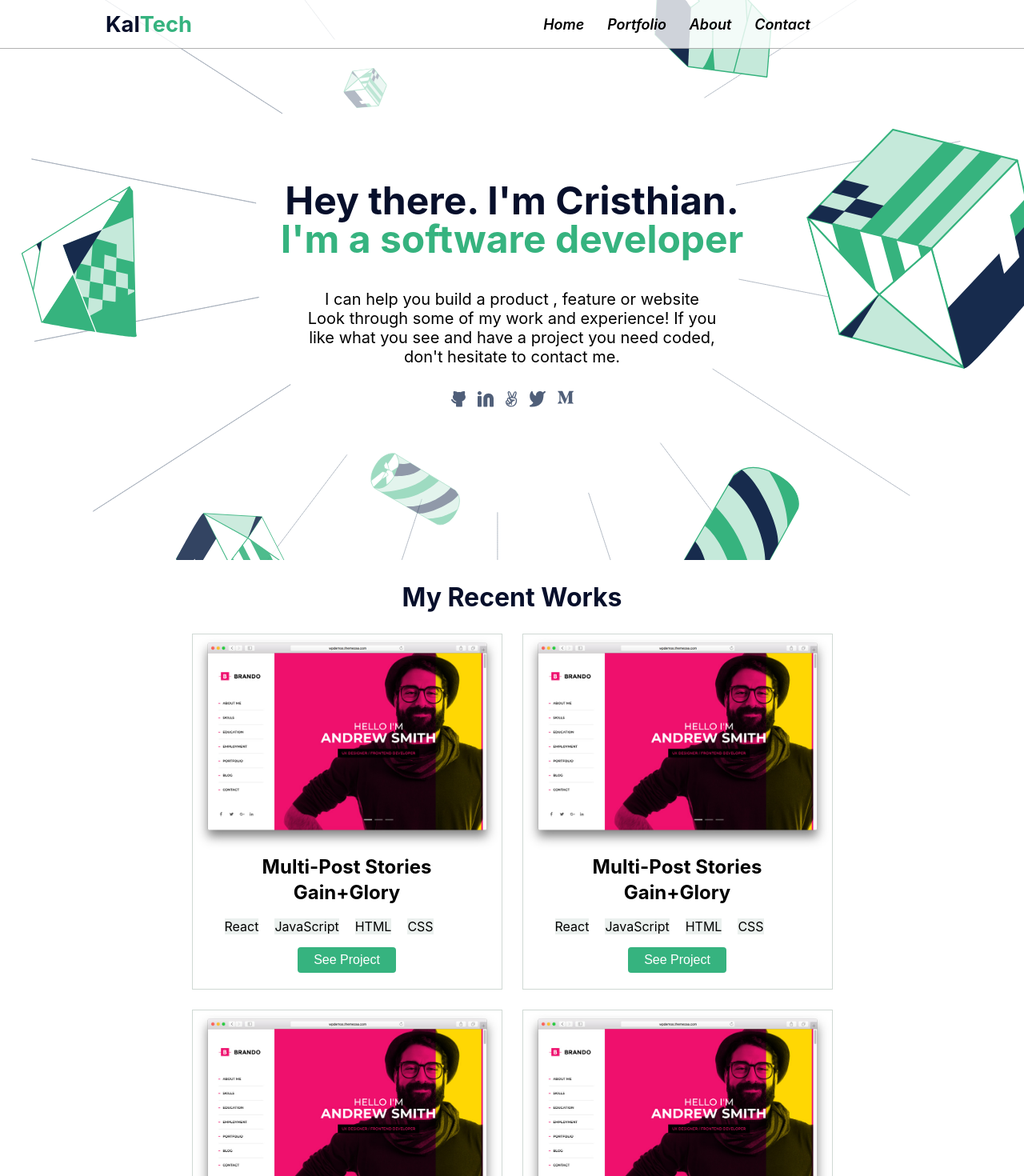
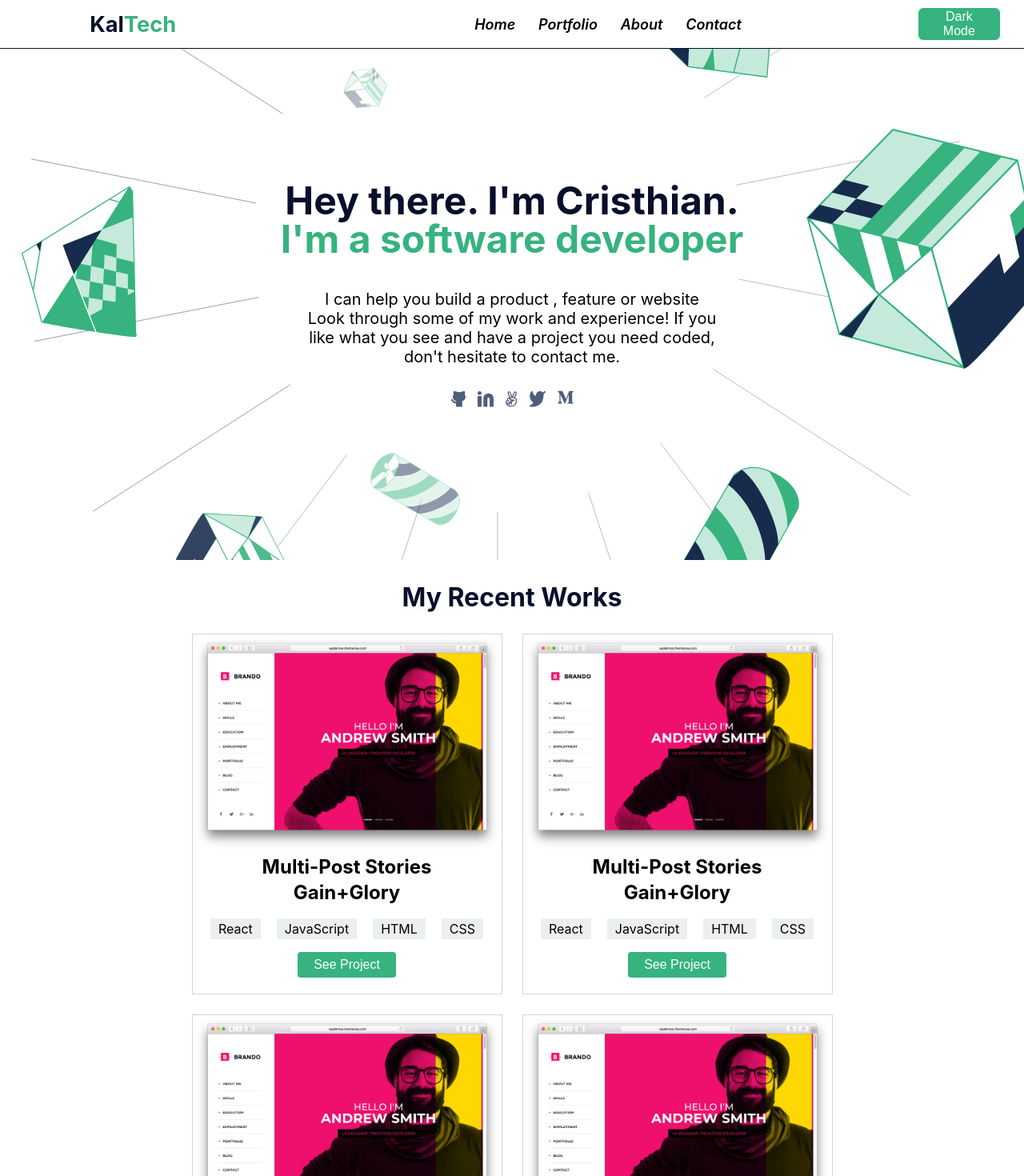
Before and after one commit to Kal2403/portafolio, a React (Create React App) app: page / in a window 1280 px wide. Shown: the top 1470 px of the page at 80% size. Built offline with nearby package versions, Linux system fonts and the light colour scheme.

Commit message:
update components

```diff
--- a/src/App.css
+++ b/src/App.css
@@ -1,3 +1,22 @@
+:root {
+  --background-color: #fff;
+  --text-color: #000;
+  --primary-color: #070f2b;
+  --hover-color: rgba(0, 0, 0, 0.5);
+}
+
+[data-theme='dark'] {
+  --background-color: #121212;
+  --text-color: #ffffff;
+  --primary-color: #fff;
+  --hover-color: #ffffffd2;
+}
+
 .App {
   text-align: center;
 }
+
+body {
+  background-color: var(--background-color);
+  color: var(--text-color);
+}
--- a/src/App.js
+++ b/src/App.js
@@ -6,12 +6,20 @@
 import Contact from './containers/Contact/Contact';
 import Nav from './components/Nav/Nav.jsx';
 import Footer from './containers/Footer/Footer.jsx';
+import { useTheme } from './components/Darkmode/Darkmode.jsx';
+import { useEffect } from 'react';
 
 const App = () => {
 
+  const { darkMode, toggleTheme } = useTheme();
+
+  useEffect(() => {
+    document.documentElement.setAttribute('data-theme', darkMode ? 'dark' : 'light');
+  }, [darkMode]);
+
   return (
     <div className="App">
-      <Nav />
+      <Nav toggleTheme={toggleTheme} darkMode={darkMode}/>
       <section id="home">
         <Home/>
       </section>
--- a/src/components/Card/Card.css
+++ b/src/components/Card/Card.css
@@ -26,12 +26,15 @@
 
 .card-container ul {
   display: flex;
+  justify-content: center;
   gap: 20px;
-  padding-right: 30px;
+  padding: 0;
+  color: #000;
 }
 
 .card-container ul li {
   background: #ebf0ee;
+  padding: 3px 10px;
 }
 
 .btn {
@@ -42,6 +45,7 @@
   font-size: 16px;
   font-weight: 400;
   border-radius: 4px;
+  cursor: pointer;
 }
 
 .btn:hover {
--- /dev/null
+++ b/src/components/Darkmode/Darkmode.jsx
@@ -0,0 +1,19 @@
+import React, { createContext, useContext, useState } from "react";
+
+const ThemeContext = createContext();
+
+export const useTheme = () => useContext(ThemeContext);
+
+export const ThemeProvider = ({ children }) => {
+  const [darkMode, setDarkMode] = useState(false);
+
+  const toggleTheme = () => {
+    setDarkMode(prevMode => !prevMode);
+  };
+
+  return (
+    <ThemeContext.Provider value={{ darkMode, toggleTheme }}>
+      {children}
+    </ThemeContext.Provider>
+  );
+};
--- a/src/components/Form/Form.css
+++ b/src/components/Form/Form.css
@@ -54,6 +54,7 @@
   font-weight: 400;
   border-radius: 4px;
   width: 20%;
+  cursor: pointer;
 }
 
 .form-btn:hover {
--- a/src/components/Nav/Nav.css
+++ b/src/components/Nav/Nav.css
@@ -1,12 +1,13 @@
 .nav-container {
-  border-bottom: 1px solid rgba(0, 0, 0, 0.3);
+  border-bottom: 1px solid var(--primary-color);
   display: flex;
   justify-content: space-between;
   align-items: center;
   position: fixed;
   width: 100%;
-  background-color: #ffffffcb;
+  background-color: var(--background-color);
   height: 60px;
+  z-index: 100;
 }
 
 .nav-container h2 {
@@ -14,7 +15,7 @@
   width: 30%;
   cursor: pointer;
   margin: 0;
-  color: #070f2b;
+  color: var(--primary-color);
 }
 
 .nav-container span {
@@ -39,7 +40,7 @@
 }
 
 .nav-container ul li:hover {
-  color: rgba(0, 0, 0, 0.5);
+  color: var(--hover-color)
 }
 
 .menu-container {
@@ -49,6 +50,23 @@
 
 .menu {
   display: none;
+}
+
+.button-container {
+  margin-right: 30px;
+}
+
+.btn-dark {
+  border-radius: 6px;
+  font-size: 16px;
+  padding: 2px 20px;
+  background: #36b37f;
+  color: #fff;
+  border: none;
+}
+
+.btn-dark:hover {
+  background: #008552;
 }
 
 /* Mobile*/
--- a/src/components/Nav/Nav.jsx
+++ b/src/components/Nav/Nav.jsx
@@ -3,7 +3,7 @@
 import { Link } from 'react-scroll';
 import { MdOutlineMenu } from "react-icons/md";
 
-const Nav = () => {
+const Nav = ({ toggleTheme, darkMode }) => {
 
   const [openMenu, setOpenMenu] = useState(false);
 
@@ -24,8 +24,13 @@
         <li><Link to='about' smooth={true} duration={700} onClick={closeMenu}>About</Link></li>
         <li><Link to='contact' smooth={true} duration={700} onClick={closeMenu}>Contact</Link></li>
       </ul>
-      <div onClick={toggleMenu} className="me55nu-container">
+      <div onClick={toggleMenu} className="menu-container">
         <MdOutlineMenu className='menu'/>
+      </div>
+      <div className='button-container'>
+        <button onClick={toggleTheme} className='btn-dark'>
+          {darkMode ? 'Light Mode' : 'Dark Mode'}
+        </button>
       </div>
     </div>
   )
--- a/src/containers/About/About.css
+++ b/src/containers/About/About.css
@@ -11,14 +11,14 @@
 
 h2 {
   font-size: 32px;
-  color: #070f2b;
+  color: var(--primary-color);
 }
 
 .about-container_text {
   font-size: 20px;
   line-height: 32px;
   text-align: center;
-  color: #42526e;
+  color: var(--primary-color);
   width: 80%;
   margin: 0 auto;
 }
--- a/src/containers/Home/Home.css
+++ b/src/containers/Home/Home.css
@@ -22,7 +22,7 @@
 .home-container_text h1 {
   font-size: 48px;
   line-height: 48px;
-  color: #070f2b;
+  color: var(--primary-color);
 }
 
 .developer-text {
--- a/src/containers/Portfolio/Portfolio.css
+++ b/src/containers/Portfolio/Portfolio.css
@@ -4,7 +4,7 @@
 
 h2 {
   font-size: 32px;
-  color: #070f2b;
+  color: var(--primary-color);
 }
 
 .cards-container {
--- a/src/index.js
+++ b/src/index.js
@@ -3,12 +3,13 @@
 import './index.css';
 import App from './App';
 import reportWebVitals from './reportWebVitals';
+import { ThemeProvider } from './components/Darkmode/Darkmode';
 
 const root = ReactDOM.createRoot(document.getElementById('root'));
 root.render(
-  <React.StrictMode>
+  <ThemeProvider>
     <App />
-  </React.StrictMode>
+  </ThemeProvider>
 );
 
 // If you want to start measuring performance in your app, pass a function
```
